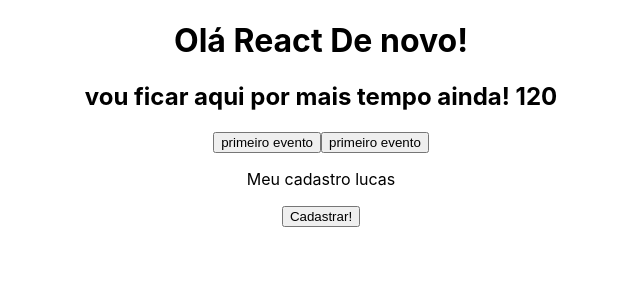
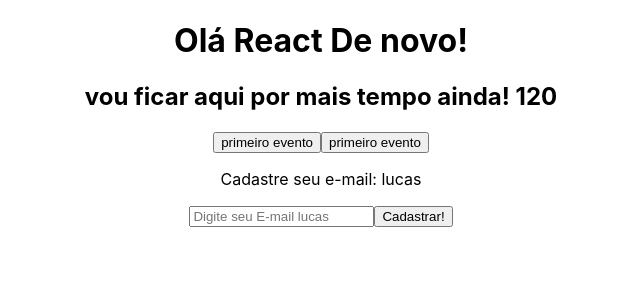
Before and after one commit to devlucasjac/reloginho, a React (Create React App) app: page / in a window 1280 px wide. Shown: the top 300 px of the page, without its empty margins (319-959 px from the left). Built offline with nearby package versions, Linux system fonts and the light colour scheme.

Commit message:
renderização condicional adicionada ao componente Form

```diff
--- a/src/components/Eventos.js
+++ b/src/components/Eventos.js
@@ -6,7 +6,11 @@
   }
   return (
     <>
-      <Button event={clica} text="primeiro evento" />
+      <Button /*Logo abaixo pode se ver a passagem de um metodo
+      por meio de um prop */
+        event={clica}
+        text="primeiro evento"
+      />
     </>
   );
 }
--- a/src/components/Form.js
+++ b/src/components/Form.js
@@ -1,13 +1,38 @@
+import { useState } from "react";
+
 function Form({ nome }) {
+  const [email, setEmail] = useState();
+  const [userEmail, setUserEmail] = useState();
+
   function cadastro(e) {
     e.preventDefault();
+    setUserEmail(email);
     console.log("cadastrou " + nome);
   }
 
   return (
-    <form onSubmit={cadastro}>
-      <p>Meu cadastro {nome}</p>
-      <button type="submit">Cadastrar!</button>
+    <form>
+      <p>Cadastre seu e-mail: {nome}</p>
+      <input
+        type="email"
+        placeholder={`Digite seu E-mail ${nome}`}
+        /*Esta função onChange esta alterando o valor do state e-mail
+        a partir do setEmail, de acordo com o que foi digitado na caixa input*/
+        onChange={(e) => setEmail(e.target.value)}
+      />
+      <button onClick={cadastro} type="submit">
+        Cadastrar!
+      </button>
+
+      {
+        /* Aqui é feita a renderização condicional, se utilizando o state userEmail
+      como parametro onde o simbolo && funciona como uma condicional if/else.*/
+        userEmail && (
+          <div>
+            <h2>o e-mail {email} foi cadastrado</h2>
+          </div>
+        )
+      }
     </form>
   );
 }
```
